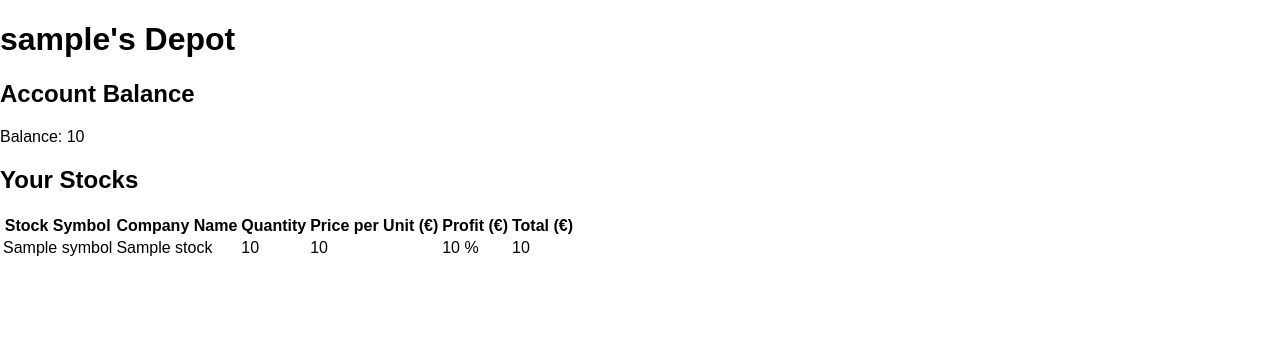
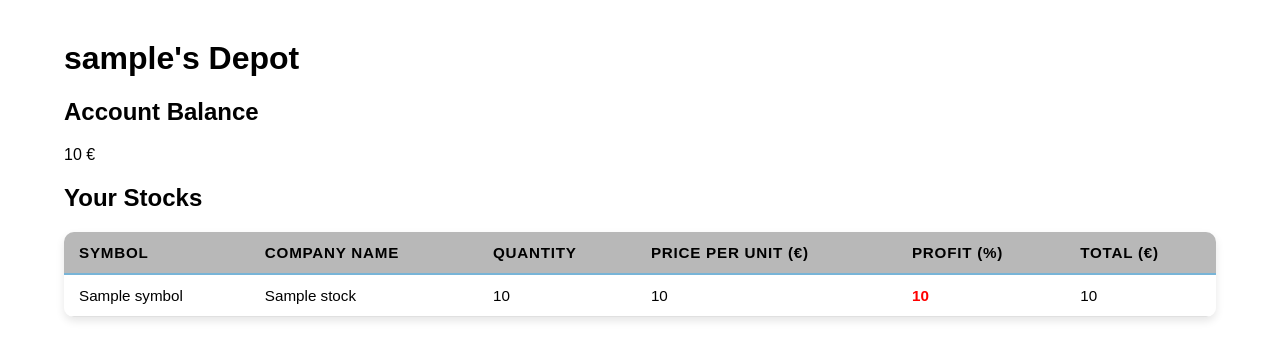
Before and after one commit to McLovin-81/trade-hub, a Flask app: template app/templates/depot/depot.html in a window 1280 px wide. Shown: the part 225-585 px from the top of the page. Run offline with Flask 3, Linux system fonts and the light colour scheme; the visitor is signed in with stand-in values (Sample User, id 1); the template is opened without the code that fills it: most values are stand-ins (such as "Sample title", 1, 10 or a date in 2020).

Commit message:
Depot page

```diff
--- a/app/routes/depot.py
+++ b/app/routes/depot.py
@@ -21,5 +21,5 @@ def depot(username):
     # Fetch user's account balance
     user_balance = get_user_balance(username, db)
     depot_data = process_transactions(get_user_transactions(username, db))
-    buy_sell_stock(current_user.username, "AIR.DE", 2,"buy", db)
+    buy_sell_stock(current_user.username, "AIR.DE", 2,"sell", db)
     return render_template('depot/depot.html', balance=user_balance, depot = depot_data)
--- /dev/null
+++ b/app/static/css/depot.css
@@ -0,0 +1,79 @@
+/* Main Content Styling */
+main {
+    width: 90%; /* Same width as the table */
+    max-width: 1200px; /* Same max width as the table */
+    margin: 40px auto; /* Centering the main content with space at the top and bottom */
+}
+
+/* Account Balance Section */
+.account-balance {
+    margin-bottom: 20px; /* Adds space below the account balance */
+}
+
+/* Stocks Section (same as the table) */
+.stocks {
+    margin-top: 20px; /* Adds space above the stocks table */
+}
+
+/* Modern Table Styling */
+table {
+    width: 100%; /* Table will now take full width of its parent (which is main) */
+    border-collapse: separate;
+    border-spacing: 0;
+    background-color: var(--primary-bg-color);
+    box-shadow: 0 4px 8px rgba(0, 0, 0, 0.1);
+    overflow: hidden;
+    border-radius: 10px; /* Rounded corners for the table */
+}
+
+th, td {
+    padding: 12px 15px;
+    text-align: left;
+    font-size: 0.95em;
+}
+
+th {
+    background-color: var(--secondary-bg-color);
+    color: var(--primary-text-color);
+    text-transform: uppercase;
+    letter-spacing: 0.05em;
+    font-weight: 600;
+    border-bottom: 2px solid var(--link-hover-color); /* Strong bottom border */
+}
+
+td {
+    border-bottom: 1px solid #e0e0e0; /* Light border for separating rows */
+    background-color: var(--primary-bg-color);
+}
+
+tr:hover td {
+    background-color: var(--link-hover-color); /* Blue background on row hover, same as button hover */
+    color: white; /* White text color on hover */
+    transition: background-color 0.3s ease; /* Smooth transition */
+}
+
+/* Styling for profit values (positive/negative) */
+.positive {
+    color: green;
+    font-weight: bold;
+}
+
+.negative {
+    color: red;
+    font-weight: bold;
+}
+
+/* Mobile responsiveness */
+@media screen and (max-width: 768px) {
+    main, table, th, td {
+        font-size: 0.85em;
+    }
+
+    td {
+        padding: 10px 8px;
+    }
+
+    main {
+        width: 100%; /* Full width on small screens */
+    }
+}
--- a/app/templates/depot/depot.html
+++ b/app/templates/depot/depot.html
@@ -7,7 +7,8 @@
     <title>{{ current_user.username }}'s Depot</title>
 
     <link rel="stylesheet" href="{{ url_for('static', filename='css/styles.css') }}"> <!-- Global styles -->
-    <link rel="stylesheet" href="{{ url_for('static', filename='css/navBars.css') }}"> <!-- Index-specific styles -->
+    <link rel="stylesheet" href="{{ url_for('static', filename='css/navBars.css') }}"> <!-- Navigation-specific styles -->
+    <link rel="stylesheet" href="{{ url_for('static', filename='css/depot.css') }}"> <!-- Depot page-specific styles -->
 
     <!-- Font Awesome CDN -->
     <link rel="stylesheet"
@@ -27,31 +28,32 @@
         <a href="{{ url_for('home_page.index') }}" aria-label="Trade Hub Home">
             <img class="logo" src="{{ url_for('static', filename='images/logo.jpg') }}" alt="Trade Hub Logo">
         </a>
-            <a href="#" aria-label="View Team">Order Manager</a>
-            <a href="#" aria-label="View Wiki">Transactions</a>
-            <a href="#" aria-label="About Trade Hub">Depot</a>
+        <a href="#" aria-label="Order Manager">Order Manager</a>
+        <a href="#" aria-label="Transactions">Transactions</a>
+        <a href="{{ url_for('depot.depot', username=current_user.username) }}" aria-label="Depot">Depot</a> <!-- Updated link -->
     </nav>
 
-
+    <main>
         <h1>{{ current_user.username }}'s Depot</h1>
 
+        <section class="account-balance">
             <h2>Account Balance</h2>
-    <p>Balance: {{ balance }}</p>
-
+            <p>{{ balance }} €</p>
+        </section>
 
         <!-- Display the user's stocks -->
-    <div class="stocks">
+        <section class="stocks">
             <h2>Your Stocks</h2>
 
             {% if depot %}
                 <table>
                     <thead>
                         <tr>
-                        <th>Stock Symbol</th>
+                            <th>Symbol</th>
                             <th>Company Name</th>
                             <th>Quantity</th>
                             <th>Price per Unit (€)</th>
-                        <th>Profit (€)</th>
+                            <th>Profit (%)</th>
                             <th>Total (€)</th>
                         </tr>
                     </thead>
@@ -61,8 +63,10 @@
                             <td>{{ stock.symbol }}</td>
                             <td>{{ stock.name }}</td>
                             <td>{{ stock.amount }}</td>
-                        <td>{{ stock.price | round(2) }}</td> <!-- Round price to 2 decimal places -->
-                        <td>{{ stock.profit | round(2) }} %</td>
+                            <td>{{ stock.price | round(2) }}</td>
+                            <td class="{% if stock.profit >= 0 %} positive {% else %} negative {% endif %}">
+                                {{ stock.profit | round(2) }}
+                            </td>
                             <td>{{ stock.total | round(2) }}</td>
                         </tr>
                         {% endfor %}
@@ -71,7 +75,8 @@
             {% else %}
                 <p>You don't own any stocks yet.</p>
             {% endif %}
-    </div>
+        </section>
+    </main>
 
     <!-- scripts -->
     <script src="{{ url_for('static', filename='js/main.js') }}"></script>
```
Lines whose indentation alone changed are shown as unchanged.
